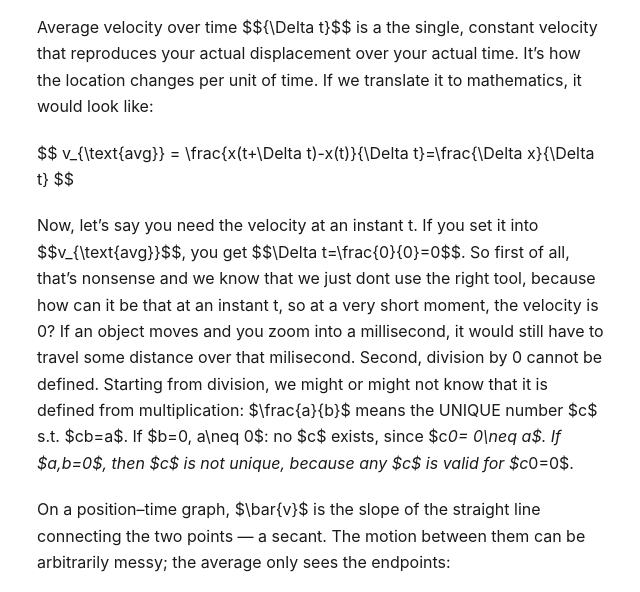
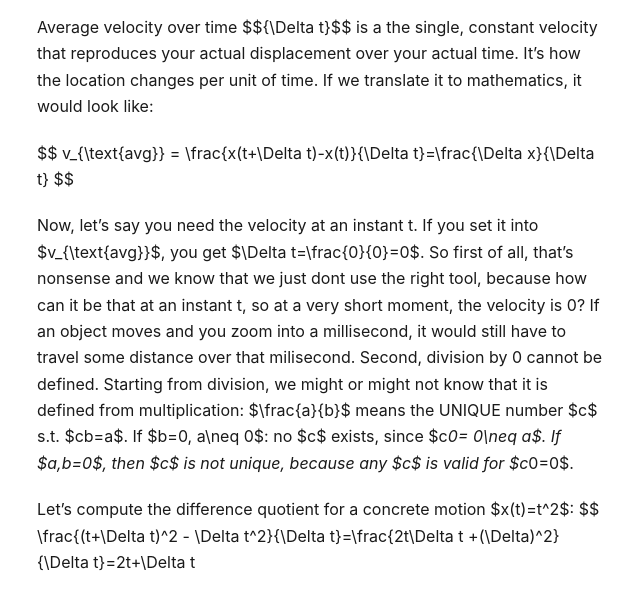
Before and after one commit to ioRo3781/ioRo3781.github.io, an Astro site: page /writing/physics/mechanics/average-velocity in a window 1280 px wide. Shown: the part 192-784 px from the top of the page, without its empty margins (319-959 px from the left). Built offline with nearby package versions, Linux system fonts and the light colour scheme; Astro itself is replaced by a stand-in of ours; some packages are replaced by stand-ins of ours.

Commit message:
Update average-velocity.md

```diff
--- a/src/content/writing/physics/mechanics/average-velocity.md
+++ b/src/content/writing/physics/mechanics/average-velocity.md
@@ -10,9 +10,15 @@ $$
 v_{\text{avg}} = \frac{x(t+\Delta t)-x(t)}{\Delta t}=\frac{\Delta x}{\Delta t}
 $$
 
-Now, let's say you need the velocity at an instant t. If you set it into $$v_{\text{avg}}$$, you get $$\Delta t=\frac{0}{0}=0$$.
+Now, let's say you need the velocity at an instant t. If you set it into $v_{\text{avg}}$, you get $\Delta t=\frac{0}{0}=0$.
 So first of all, that's nonsense  and we know that we just dont use the right tool, because how can it be that at an instant t, so at a very short moment, the velocity is 0? If an object moves and you zoom into a millisecond, it would still have to travel some distance over that milisecond.
 Second, division by 0 cannot be defined. Starting from division, we might or might not know that it is defined from multiplication: $\frac{a}{b}$ means the UNIQUE number $c$ s.t. $cb=a$. If $b=0, a\neq 0$: no $c$ exists, since $c*0= 0\neq a$. If $a,b=0$, then $c$ is not unique, because any $c$ is valid for $c*0=0$.
+
+Let's compute the difference quotient for a concrete motion $x(t)=t^2$:
+$$
+\frac{(t+\Delta t)^2 - \Delta t^2}{\Delta t}=\frac{2t\Delta t +(\Delta)^2}{\Delta t}=2t+\Delta t
+
+$$
 
 On a position–time graph, $\bar{v}$ is the slope of the straight line
 connecting the two points — a secant. The motion between them can be
```
